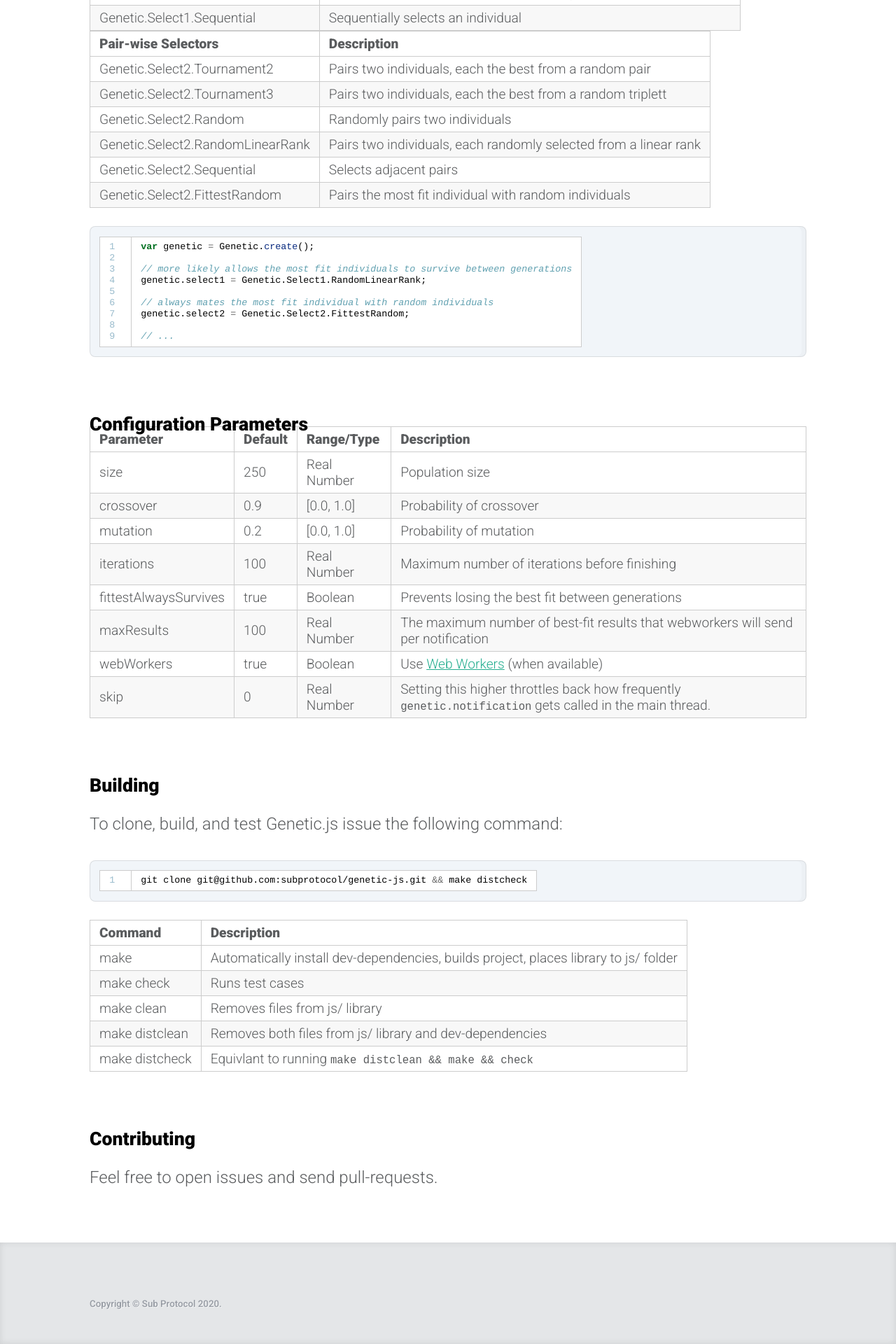
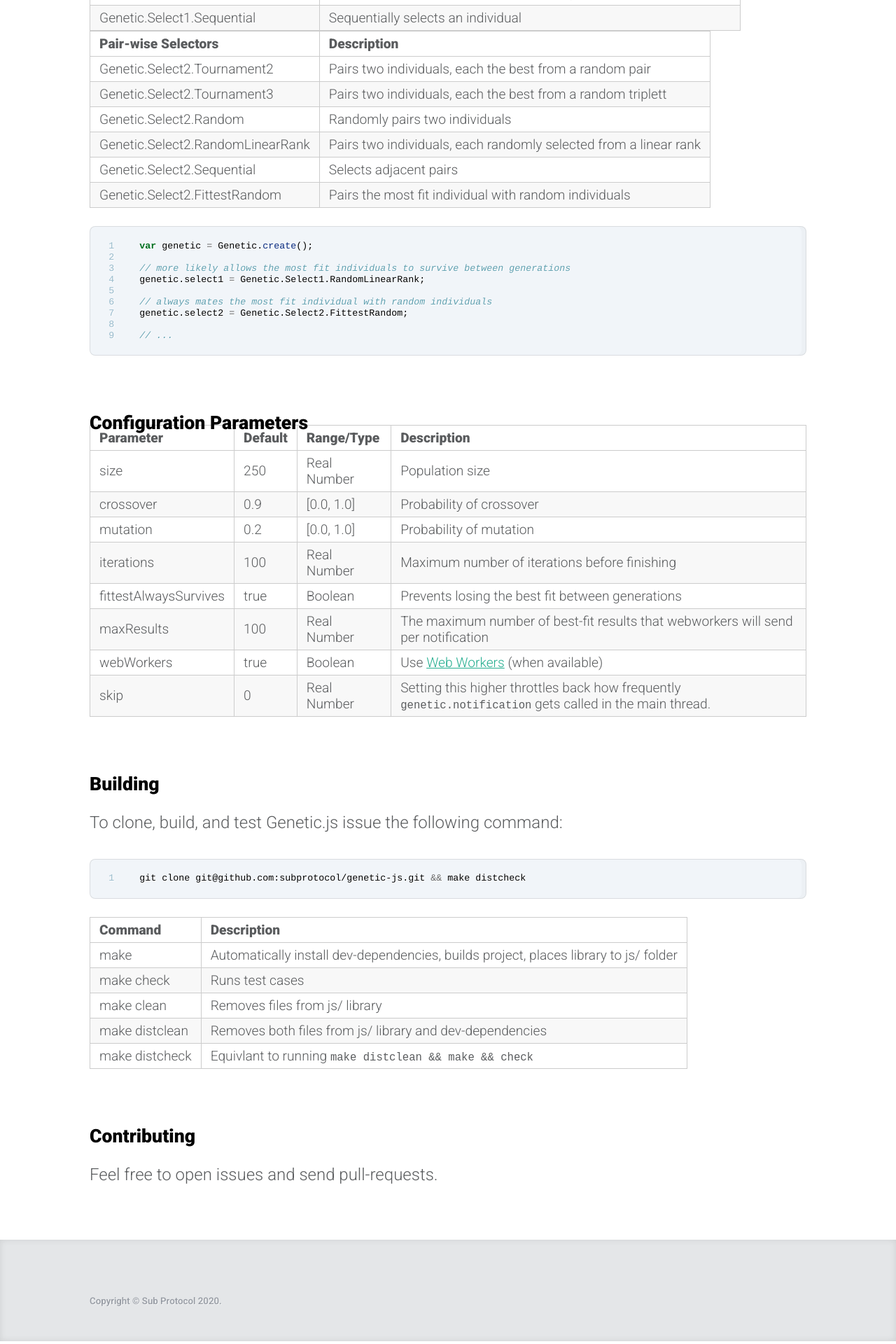
Before and after one commit to subprotocol/subprotocol.github.io, a Jekyll site: the page built from _posts/2014-08-21-genetic-js.md, in a window 1280 px wide. Shown: the part 2628-4548 px from the top of the page at 70% size. Built offline with Jekyll 4.4.1, drawn with Linux system fonts in a browser that asks for light colours; nearby versions of some CDN libraries; comment, search, counter and statistics services are not loaded.

Commit message:
resolving github warnings

```diff
--- a/_config.yml
+++ b/_config.yml
@@ -2,7 +2,7 @@
 description: "Collective musings on &lt;code&gt;, #devops, {algorithm}, and randomness."
 url: http://subprotocol.com/
 markdown: kramdown
-highlighter: pygments
+highlighter: rouge
 lsi: false
 paginate: 100
 permalink: "/system/:title.html"
--- a/css/style.css
+++ b/css/style.css
@@ -294,7 +294,6 @@
 
 table tr {
 	border-top: 1px solid #cccccc;
-	background-color: white;
 	margin: 0;
 	padding: 0;
 	font-size: 0.8em;
@@ -323,6 +322,9 @@
 	margin-bottom: 0;
 }
 
+.rouge-table tr, .rouge-table td {
+	border: none !important;
+}
 
 
 article section em {
@@ -474,8 +476,6 @@
 }
 
 
-
-
 #footer {
 	font-size: 10pt;
 	background: rgba(121,129,140,0.2);
```
Also changed, not shown: _posts/2013-04-18-introducing-verlet-js.md (+3 -1 lines).
